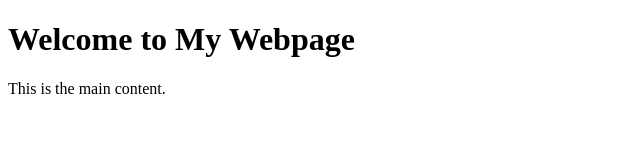
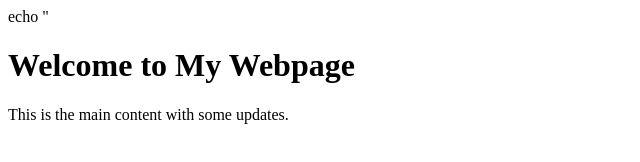
Before and after one commit to 2002hackerr/my_webpage, a plain HTML site: page index.html in a window 1280 px wide. Shown: the whole page, without its empty margins (0-640 px from the left). Drawn offline with Linux system fonts and the light colour scheme.

Commit message:
Updated main content in index.html

```diff
--- a/index.html
+++ b/index.html
@@ -1,4 +1,4 @@
-<!DOCTYPE html>
+echo "<!DOCTYPE html>
 <html lang='en'>
 <head>
     <meta charset='UTF-8'>
@@ -7,6 +7,6 @@
 </head>
 <body>
     <h1>Welcome to My Webpage</h1>
-    <p>This is the main content.</p>
+    <p>This is the main content with some updates.</p>
 </body>
 </html>
--- /dev/null
+++ b/style.css
@@ -0,0 +1 @@
+body { font-family: Arial, sans-serif; }
```
